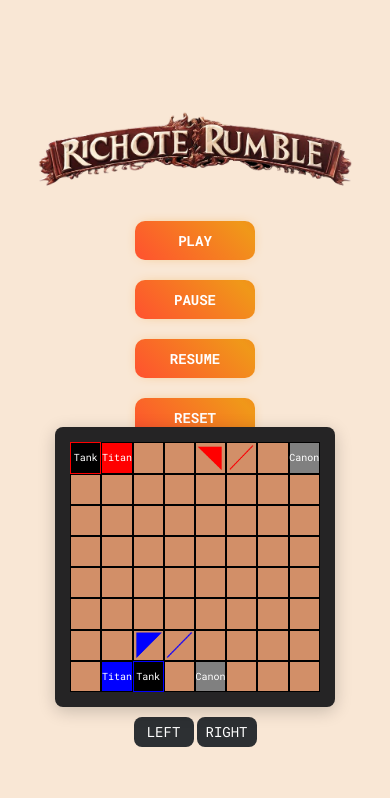
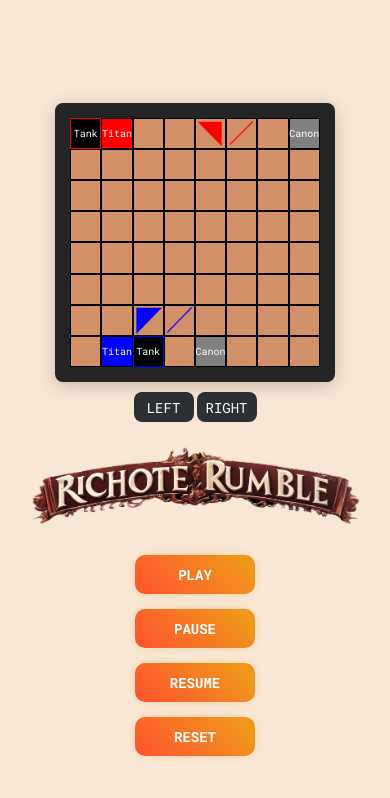
Before and after one commit to KesavarthanG/kesavarthanG_007, a plain HTML site: page index.html in a window 390 px wide. Drawn offline with Linux system fonts and the light colour scheme.

Commit message:
Add files via upload

```diff
--- a/test.css
+++ b/test.css
@@ -1,3 +1,4 @@
+/* Existing CSS */
 /* Existing CSS */
 .square {
     display: flex;
@@ -117,6 +118,8 @@ body {
     align-items: center;
     justify-content: center;
     background-color: rgba(249, 231, 213, 255);
+    overflow: hidden; /* Prevent scrolling */
+    margin: 0; /* Remove default margin */
 }
 
 .second {
@@ -193,34 +196,38 @@ body {
     .second {
         flex-direction: column;
         align-items: center;
+        padding-top: 10px; /* Add padding to top */
     }
 
     .right, .left {
         width: 90%;
         margin-left: 0;
+        margin-top: 5px; /* Adjust margin to fit content */
+    }
+
+    .left {
+        order: 1; /* Make left section come first */
     }
 
     .board {
         grid-template-columns: repeat(8, 8vw);
         grid-template-rows: repeat(8, 8vw);
+        margin-top: 10px; /* Add margin to adjust board position */
     }
 
     .button-play {
         width: 120px;
         padding: 10px 20px;
         font-size: 14px; /* Reduce button font size */
+        margin-top: 5px; /* Adjust button position */
     }
 
     .left img {
-        margin-top: 0;
+        margin-top: 0; /* Reset image position */
     }
 
     button {
         font-size: 14px; /* Reduce global button font size */
-    }
-
-    .right, .left {
-        margin-top: -20px; /* Add margin to adjust button positions */
     }
 
     .tank_opponent, .tank_myside, .canon, .titan_blue, .titan_red {
```
